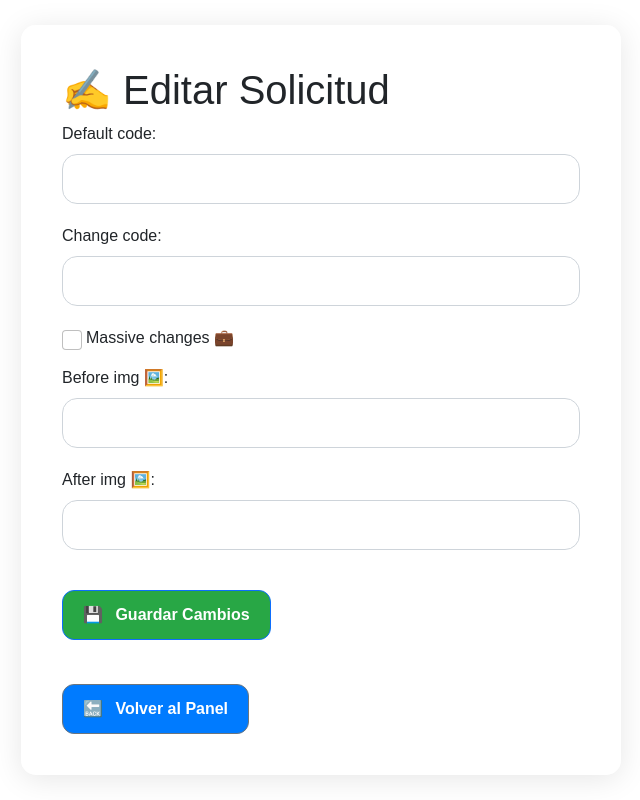
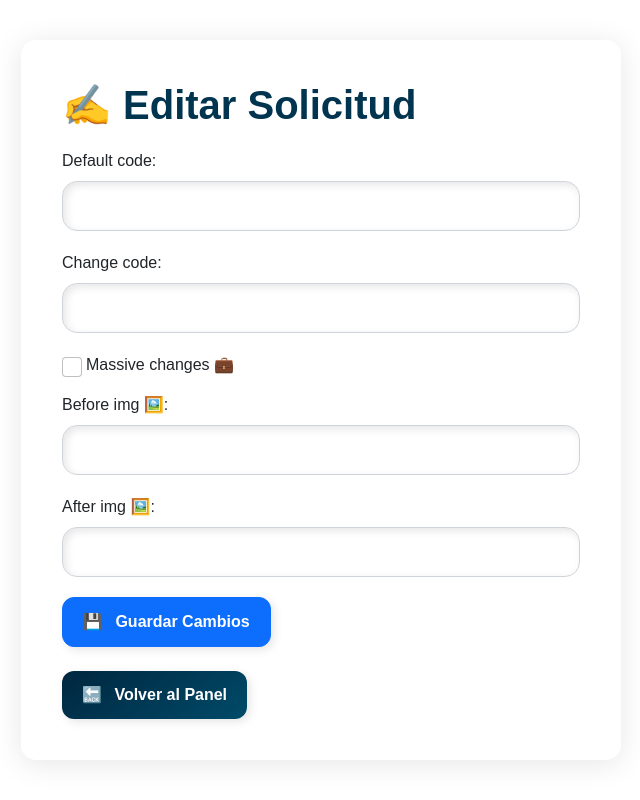
Before and after one commit to CarlosRaloy/liberations, a Django app: template templates/edit_solicitud.html in a window 1280 px wide. Shown: the whole page, without its empty margins (319-959 px from the left). Run offline with Django 4.2, Linux system fonts and the light colour scheme; the template is opened without the code that fills it: values that come from a table or form of the project are taken from there, others are empty.

Commit message:
divide css and templates

```diff
--- a/liberations/settings.py
+++ b/liberations/settings.py
@@ -89,6 +89,10 @@
 # https://docs.djangoproject.com/en/4.2/howto/static-files/
 STATIC_URL = "static/"
 
+STATICFILES_DIRS = [
+    BASE_DIR / "static",
+]
+
 DEFAULT_AUTO_FIELD = "django.db.models.BigAutoField"
 
 
--- /dev/null
+++ b/static/css/edit.css
@@ -0,0 +1,94 @@
+/* Estilos generales del fondo */
+body {
+    background: linear-gradient(135deg, rgba(255, 255, 255, 0.1), rgba(255, 255, 255, 0.3));
+    backdrop-filter: blur(10px);
+    font-family: 'Arial', sans-serif;
+    display: flex;
+    justify-content: center;
+    align-items: center;
+    height: 100vh;
+}
+
+/* Contenedor con glassmorfismo */
+.edit-container {
+    max-width: 600px;
+    padding: 40px;
+    border-radius: 15px;
+    background: rgba(255, 255, 255, 0.6);
+    box-shadow: 0 4px 30px rgba(0, 0, 0, 0.1);
+    backdrop-filter: blur(10px);
+    border: 1px solid rgba(255, 255, 255, 0.3);
+    margin: 0 auto;
+}
+
+/* Título */
+.edit-title {
+    font-weight: bold;
+    color: #00344f;
+    margin-bottom: 20px;
+}
+
+/* Inputs con glassmorfismo */
+.input-field {
+    border-radius: 15px;
+    padding: 12px;
+    margin-bottom: 20px;
+    background: rgba(255, 255, 255, 0.4);
+    box-shadow: inset 3px 3px 8px rgba(0, 0, 0, 0.1), inset -2px -2px 8px rgba(255, 255, 255, 0.7);
+    color: #444;
+}
+
+.input-field:focus {
+    outline: none;
+    box-shadow: inset 3px 3px 12px rgba(0, 0, 0, 0.2), inset -3px -3px 12px rgba(255, 255, 255, 0.8);
+}
+
+/* Checkbox personalizado */
+.checkbox-field {
+    margin-left: 0;
+    width: 20px;
+    height: 20px;
+    border-radius: 5px;
+}
+
+/* Botones redondeados con neumorfismo */
+.btn {
+    border-radius: 12px;
+    padding: 12px 20px;
+    font-weight: bold;
+    box-shadow: 3px 3px 10px rgba(0, 0, 0, 0.1),
+                -2px -2px 10px rgba(255, 255, 255, 0.7);
+    transition: background-color 0.3s ease, transform 0.2s;
+}
+
+.btn:active {
+    transform: scale(0.98);
+}
+
+/* Botón Guardar Cambios */
+.btn-save {
+    background: linear-gradient(145deg, #007ad9, #018ac2);
+    color: white;
+    border: none;
+}
+
+.btn-save:hover {
+    background: linear-gradient(145deg, #064041, #5fc6f1);
+}
+
+/* Botón Volver al Panel */
+.btn-back {
+    background: linear-gradient(145deg, #00263f, #004b69);
+    color: white;
+    border: none;
+}
+
+.btn-back:hover {
+    background: linear-gradient(145deg, #001825, #003a59);
+    color: #f0f8ff;
+}
+
+/* Iconos en los botones */
+.emoji {
+    margin-right: 8px;
+}
--- a/templates/edit_solicitud.html
+++ b/templates/edit_solicitud.html
@@ -4,117 +4,57 @@
     <meta charset="UTF-8">
     <meta name="viewport" content="width=device-width, initial-scale=1.0">
     <title>✍️ Editar Solicitud - JavaScript y Bootstrap</title>
+    {% load static %}
 
     <!-- Bootstrap CSS -->
     <link href="https://cdn.jsdelivr.net/npm/bootstrap@5.1.3/dist/css/bootstrap.min.css" rel="stylesheet">
-
-    <style>
-        /* Glassmorfismo y Neumorfismo */
-        body {
-            background: linear-gradient(135deg, rgba(255, 255, 255, 0.1), rgba(255, 255, 255, 0.3));
-            backdrop-filter: blur(10px);
-            font-family: 'Arial', sans-serif;
-            display: flex;
-            justify-content: center;
-            align-items: center;
-            height: 100vh;
-        }
-
-        .container {
-            max-width: 600px;
-            padding: 40px;
-            border-radius: 15px;
-            background: rgba(255, 255, 255, 0.6);
-            box-shadow: 0 4px 30px rgba(0, 0, 0, 0.1);
-            backdrop-filter: blur(10px);
-            border: 1px solid rgba(255, 255, 255, 0.3);
-            margin: 0 auto;
-        }
-
-        .form-control {
-            border-radius: 15px;
-            padding: 12px;
-            margin-bottom: 20px;
-        }
-
-        .form-check-input {
-            margin-left: 0;
-            width: 20px;
-            height: 20px;
-            border-radius: 5px;
-        }
-
-        .btn-primary, .btn-secondary {
-            padding: 12px 20px;
-            border-radius: 12px;
-            margin-top: 20px;
-            font-weight: bold;
-        }
-
-        .btn-primary {
-            background-color: #28a745;
-            color: white;
-        }
-
-        .btn-secondary {
-            background-color: #007bff;
-            color: white;
-        }
-
-        .btn-primary:hover, .btn-secondary:hover {
-            opacity: 0.9;
-        }
-
-        .emoji {
-            margin-right: 8px;
-        }
-    </style>
+    <link rel="stylesheet" href="{% static 'css/edit.css' %}">
 </head>
 <body>
-    <div class="container">
-        <h1>✍️ Editar Solicitud</h1>
+    <div class="container edit-container">
+        <h1 class="edit-title">✍️ Editar Solicitud</h1>
         <form id="edit-form" method="post" novalidate>
             {% csrf_token %}
 
             <!-- Default Code -->
             <div class="mb-3">
                 <label for="id_default_code" class="form-label">Default code:</label>
-                <input type="text" id="id_default_code" name="default_code" class="form-control" value="{{ form.instance.default_code }}">
+                <input type="text" id="id_default_code" name="default_code" class="form-control input-field" value="{{ form.instance.default_code }}">
             </div>
 
             <!-- Change Code -->
             <div class="mb-3">
                 <label for="id_change_code" class="form-label">Change code:</label>
-                <input type="text" id="id_change_code" name="change_code" class="form-control" value="{{ form.instance.change_code }}">
+                <input type="text" id="id_change_code" name="change_code" class="form-control input-field" value="{{ form.instance.change_code }}">
             </div>
 
             <!-- Massive Changes Checkbox -->
             <div class="form-check mb-3">
-                <input type="checkbox" id="id_massive_changes" name="massive_changes" class="form-check-input" {% if form.instance.massive_changes %} checked {% endif %}>
+                <input type="checkbox" id="id_massive_changes" name="massive_changes" class="form-check-input checkbox-field" {% if form.instance.massive_changes %} checked {% endif %}>
                 <label class="form-check-label" for="id_massive_changes">Massive changes 💼</label>
             </div>
 
             <!-- Before Image (solo número) -->
             <div class="mb-3">
                 <label for="id_before_img" class="form-label">Before img 🖼️:</label>
-                <input type="text" id="id_before_img" name="before_img" class="form-control" value="{{ form.instance.before_img|cut:'https://envasado.raloy.com.mx/eps/'|cut:'.png' }}">
+                <input type="text" id="id_before_img" name="before_img" class="form-control input-field" value="{{ form.instance.before_img|cut:'https://envasado.raloy.com.mx/eps/'|cut:'.png' }}">
             </div>
 
             <!-- After Image (solo número) -->
             <div class="mb-3">
                 <label for="id_after_img" class="form-label">After img 🖼️:</label>
-                <input type="text" id="id_after_img" name="after_img" class="form-control" value="{{ form.instance.after_img|cut:'https://envasado.raloy.com.mx/eps/'|cut:'.png' }}">
+                <input type="text" id="id_after_img" name="after_img" class="form-control input-field" value="{{ form.instance.after_img|cut:'https://envasado.raloy.com.mx/eps/'|cut:'.png' }}">
             </div>
 
             <!-- Botón Guardar Cambios -->
-            <button type="submit" class="btn btn-primary">
+            <button type="submit" class="btn btn-primary  btn-savetype="button"">
                 <span class="emoji">💾</span> Guardar Cambios
             </button>
         </form>
 
         <!-- Botón Volver al Panel -->
         <div class="mt-4">
-            <a href="{% url 'releases:panel' %}" class="btn btn-secondary">
+            <a href="{% url 'releases:panel' %}" class="btn btn-secondary btn-back">
                 <span class="emoji">🔙</span> Volver al Panel
             </a>
         </div>
```
Also changed, not shown: static/css/detail.css (added, +91 -0 lines), static/css/panel.css (added, +125 -0 lines), templates/detail_solicitud.html (+9 -4 lines), templates/panel.html (+6 -2 lines).
